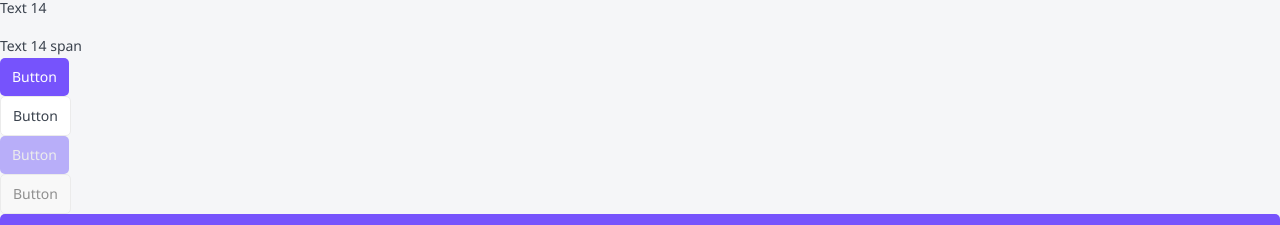
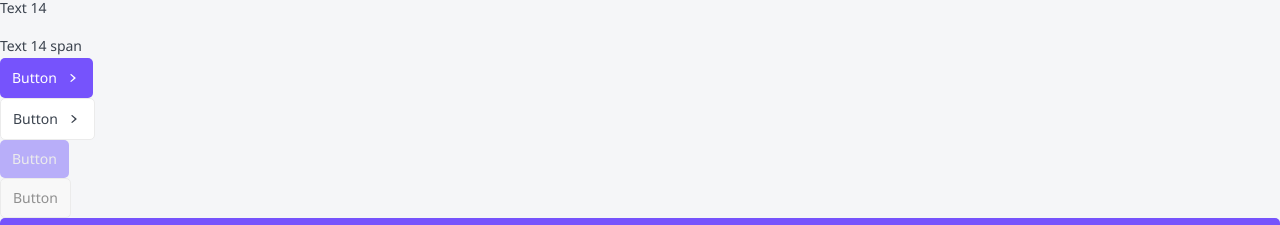
Before and after one commit to egoreq294/rating-app, a Next.js app: page / in a window 1280 px wide. Shown: the part 214-439 px from the top of the page. Built offline with nearby package versions, Linux system fonts and the light colour scheme.

Commit message:
add icon

```diff
--- a/src/pages/HomePage/HomePage.tsx
+++ b/src/pages/HomePage/HomePage.tsx
@@ -1,6 +1,6 @@
 import React, { FC } from 'react';
 
-import { Button, Typography } from '@shared/ui';
+import { Button, Icon, Typography } from '@shared/ui';
 
 export const HomePage: FC = () => {
   return (
@@ -14,8 +14,12 @@ export const HomePage: FC = () => {
         Text 14 span
       </Typography>
 
-      <Button variant="Primary">Button</Button>
-      <Button variant="Secondary">Button</Button>
+      <Button variant="Primary">
+        Button <Icon name="ChevronRight" width={16} height={16} />
+      </Button>
+      <Button variant="Secondary">
+        Button <Icon name="ChevronRight" width={16} height={16} />
+      </Button>
       <Button variant="Primary" disabled>
         Button
       </Button>
--- /dev/null
+++ b/src/shared/ui/Icon/Icon.tsx
@@ -0,0 +1,20 @@
+import React, { FC, Ref, SVGProps } from 'react';
+
+import { ICON_MAP } from './constants';
+import { IconName } from './types';
+
+interface IconProps extends Omit<SVGProps<SVGSVGElement>, 'name'> {
+  name: IconName;
+  ref?: Ref<SVGSVGElement>;
+}
+
+export const Icon: FC<IconProps> = ({
+  name,
+  width = '24',
+  height = '24',
+  ...props
+}) => {
+  const IconComponent = ICON_MAP[name];
+
+  return <IconComponent width={width} height={height} {...props} />;
+};
--- /dev/null
+++ b/src/shared/ui/Icon/assets/ChevronDown.tsx
@@ -0,0 +1,24 @@
+import React, { memo } from 'react';
+import { forwardRef, ReactElement, Ref, SVGProps } from 'react';
+
+const SvgComponent = (
+  props: SVGProps<SVGSVGElement>,
+  ref?: Ref<SVGSVGElement>,
+): ReactElement => (
+  <svg
+    width="24"
+    height="24"
+    viewBox="0 0 24 24"
+    xmlns="http://www.w3.org/2000/svg"
+    ref={ref}
+    {...props}
+  >
+    <path
+      d="M16.3457 8.33658C16.7237 7.88664 17.3815 7.888 17.7579 8.3395C18.0818 8.72807 18.0806 9.31657 17.755 9.70356L12.7719 15.6266C12.3525 16.1252 11.6236 16.1243 11.2051 15.6249L6.24383 9.7032C5.91756 9.31378 5.91888 8.72222 6.24688 8.33449C6.62486 7.88767 7.27938 7.88914 7.65563 8.33764L11.2139 12.5793C11.6327 13.0785 12.3616 13.0788 12.7807 12.5799L16.3457 8.33658Z"
+      fill="currentColor"
+    />
+  </svg>
+);
+
+const ForwardRef = forwardRef(SvgComponent);
+export const ChevronDown = memo(ForwardRef);
--- /dev/null
+++ b/src/shared/ui/Icon/assets/ChevronLeft.tsx
@@ -0,0 +1,24 @@
+import React, { memo } from 'react';
+import { forwardRef, ReactElement, Ref, SVGProps } from 'react';
+
+const SvgComponent = (
+  props: SVGProps<SVGSVGElement>,
+  ref?: Ref<SVGSVGElement>,
+): ReactElement => (
+  <svg
+    width="24"
+    height="24"
+    viewBox="0 0 24 24"
+    xmlns="http://www.w3.org/2000/svg"
+    ref={ref}
+    {...props}
+  >
+    <path
+      d="M15.6634 16.3457C16.1134 16.7237 16.112 17.3815 15.6605 17.7579C15.2719 18.0818 14.6834 18.0806 14.2964 17.755L8.37338 12.7719C7.87485 12.3525 7.87566 11.6236 8.37512 11.2051L14.2968 6.24383C14.6862 5.91756 15.2778 5.91888 15.6655 6.24688C16.1123 6.62486 16.1109 7.27938 15.6624 7.65563L11.4207 11.2139C10.9215 11.6327 10.9212 12.3616 11.4201 12.7807L15.6634 16.3457Z"
+      fill="currentColor"
+    />
+  </svg>
+);
+
+const ForwardRef = forwardRef(SvgComponent);
+export const ChevronLeft = memo(ForwardRef);
--- /dev/null
+++ b/src/shared/ui/Icon/assets/ChevronRight.tsx
@@ -0,0 +1,24 @@
+import React, { memo } from 'react';
+import { forwardRef, ReactElement, Ref, SVGProps } from 'react';
+
+const SvgComponent = (
+  props: SVGProps<SVGSVGElement>,
+  ref?: Ref<SVGSVGElement>,
+): ReactElement => (
+  <svg
+    width="24"
+    height="24"
+    viewBox="0 0 24 24"
+    xmlns="http://www.w3.org/2000/svg"
+    ref={ref}
+    {...props}
+  >
+    <path
+      d="M8.33658 7.65429C7.88664 7.27628 7.888 6.61853 8.3395 6.24213C8.72807 5.91819 9.31657 5.91943 9.70356 6.24501L15.6266 11.2281C16.1252 11.6475 16.1243 12.3764 15.6249 12.7949L9.7032 17.7562C9.31378 18.0824 8.72222 18.0811 8.33449 17.7531C7.88767 17.3751 7.88914 16.7206 8.33764 16.3444L12.5793 12.7861C13.0785 12.3673 13.0788 11.6384 12.5799 11.2193L8.33658 7.65429Z"
+      fill="currentColor"
+    />
+  </svg>
+);
+
+const ForwardRef = forwardRef(SvgComponent);
+export const ChevronRight = memo(ForwardRef);
--- /dev/null
+++ b/src/shared/ui/Icon/assets/ChevronUp.tsx
@@ -0,0 +1,24 @@
+import React, { memo } from 'react';
+import { forwardRef, ReactElement, Ref, SVGProps } from 'react';
+
+const SvgComponent = (
+  props: SVGProps<SVGSVGElement>,
+  ref?: Ref<SVGSVGElement>,
+): ReactElement => (
+  <svg
+    width="24"
+    height="24"
+    viewBox="0 0 24 24"
+    xmlns="http://www.w3.org/2000/svg"
+    ref={ref}
+    {...props}
+  >
+    <path
+      d="M7.65429 15.6634C7.27628 16.1134 6.61853 16.112 6.24213 15.6605C5.91819 15.2719 5.91943 14.6834 6.24501 14.2964L11.2281 8.37338C11.6475 7.87485 12.3764 7.87566 12.7949 8.37512L17.7562 14.2968C18.0824 14.6862 18.0811 15.2778 17.7531 15.6655C17.3751 16.1123 16.7206 16.1109 16.3444 15.6624L12.7861 11.4207C12.3673 10.9215 11.6384 10.9212 11.2193 11.4201L7.65429 15.6634Z"
+      fill="currentColor"
+    />
+  </svg>
+);
+
+const ForwardRef = forwardRef(SvgComponent);
+export const ChevronUp = memo(ForwardRef);
--- /dev/null
+++ b/src/shared/ui/Icon/constants.ts
@@ -0,0 +1,11 @@
+import { ChevronDown } from './assets/ChevronDown';
+import { ChevronLeft } from './assets/ChevronLeft';
+import { ChevronRight } from './assets/ChevronRight';
+import { ChevronUp } from './assets/ChevronUp';
+
+export const ICON_MAP = {
+  ChevronDown,
+  ChevronLeft,
+  ChevronRight,
+  ChevronUp,
+};
--- /dev/null
+++ b/src/shared/ui/Icon/index.ts
@@ -0,0 +1 @@
+export { Icon } from './Icon';
--- /dev/null
+++ b/src/shared/ui/Icon/types.ts
@@ -0,0 +1,3 @@
+import { ICON_MAP } from './constants';
+
+export type IconName = keyof typeof ICON_MAP;
--- a/src/shared/ui/index.ts
+++ b/src/shared/ui/index.ts
@@ -1,2 +1,3 @@
-export {Typography} from './Typography'
-export {Button} from './Button'
+export { Typography } from './Typography';
+export { Button } from './Button';
+export { Icon } from './Icon';
```
